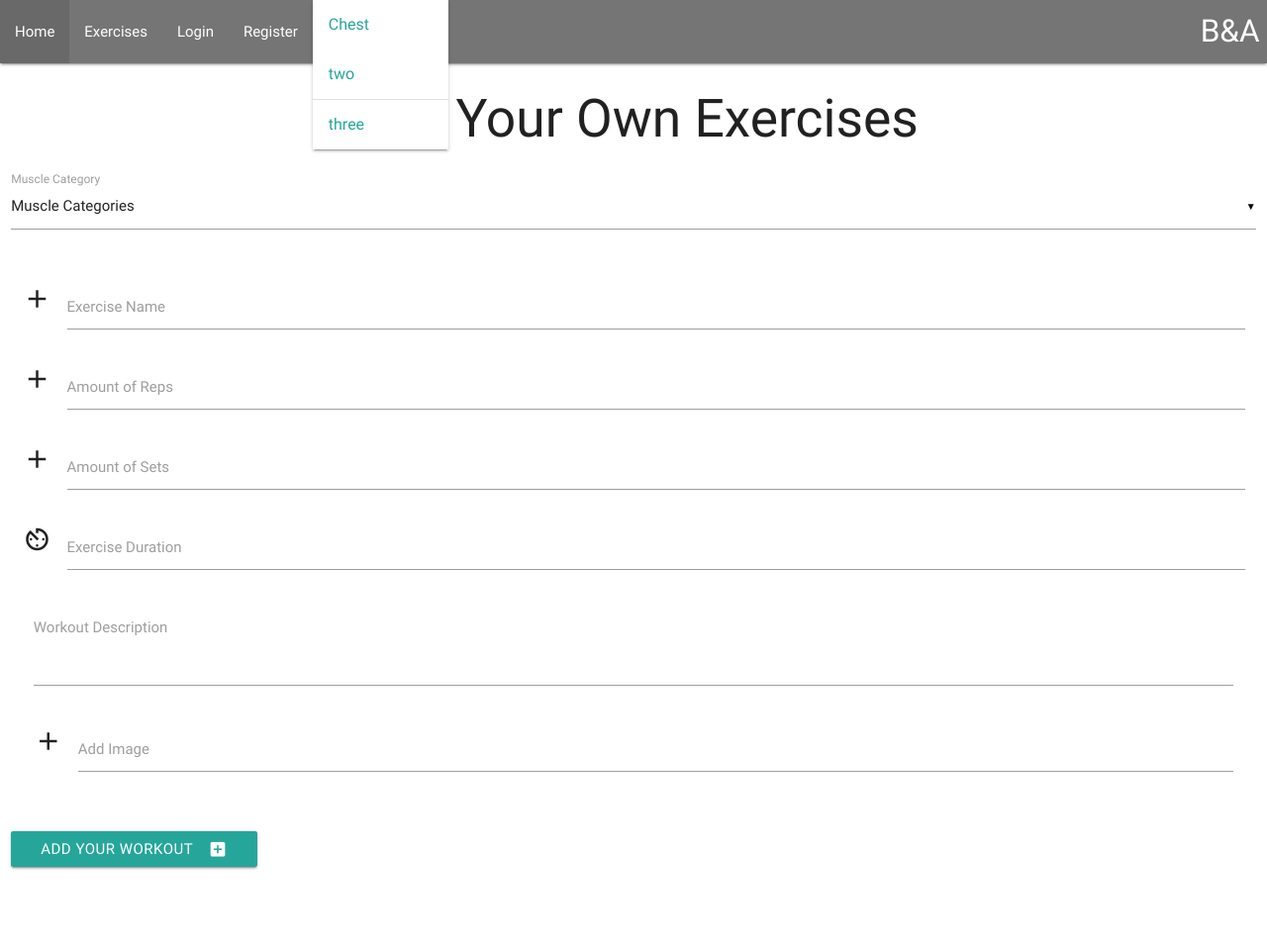
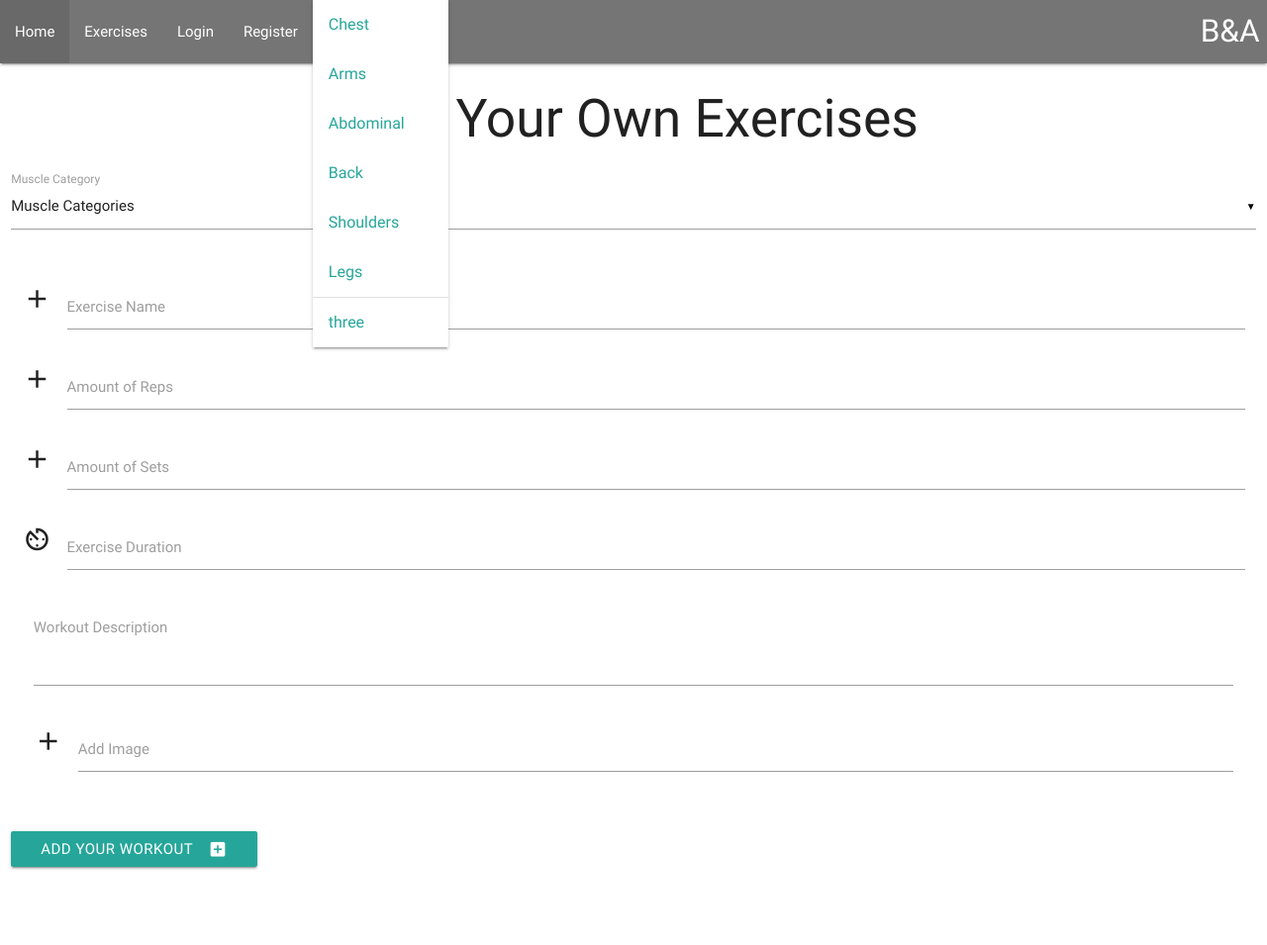
Before and after one commit to aliciarawlings/data_centric_milestone, a Flask app: page /add_exercise in a window 1280 px wide, after a click that opens the changed part. Shown: the top 955 px of the page at 99% size. Run offline with Flask 2, Linux system fonts and the light colour scheme; data that the repository does not hold is empty; some libraries are stand-ins or nearby versions.

Commit message:
dropdown navbar contains all search categories

```diff
--- a/templates/base.html
+++ b/templates/base.html
@@ -12,7 +12,13 @@
 <header>
  <ul id="dropdown1" class="dropdown-content">
   <li><a href="{{url_for('get_exercises', selected_category ='Chest')}}">Chest</a></li>
-  <li><a href="#!">two</a></li>
+  <li><a href="{{url_for('get_exercises', selected_category= 'Arms')}}">Arms</a></li>
+  <li><a href="{{url_for('get_exercises', selected_category= 'Abdominals')}}">Abdominal</a></li>
+  <li><a href="{{url_for('get_exercies', selected_category = 'Back')}}">Back</a></li>
+  <li><a href="{{url_for('get_exercies', selected_category = 'Shoulders')}}">Shoulders</a></li>
+  <li><a href="{{url_for('get_exercies', selected_category = 'Legs')}}">Legs</a></li>
+
+
   <li class="divider"></li>
   <li><a href="#!">three</a></li>
 </ul>
```
